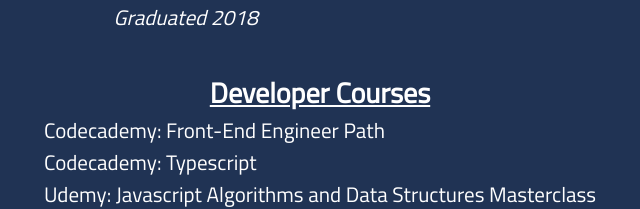
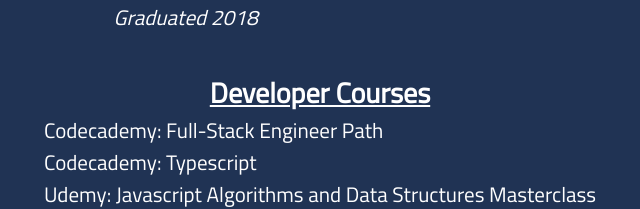
Before and after one commit to saltedTofu/PortfolioProject, a React (Create React App) app: page / in a window 1280 px wide. Shown: the part 3332-3541 px from the top of the page, without its empty margins (320-960 px from the left). Built offline with nearby package versions, Linux system fonts and the light colour scheme.

Commit message:
changed edu

```diff
--- a/src/components/Main/Education/Education.tsx
+++ b/src/components/Main/Education/Education.tsx
@@ -23,7 +23,7 @@ const Education = () => {
             </div>
             <div id="devCourses">
                 <h3>Developer Courses</h3>
-                <p>Codecademy: Front-End Engineer Path</p>
+                <p>Codecademy: Full-Stack Engineer Path</p>
                 <p>Codecademy: Typescript</p>
                 <p>Udemy: Javascript Algorithms and Data Structures Masterclass</p>
             </div>
```
